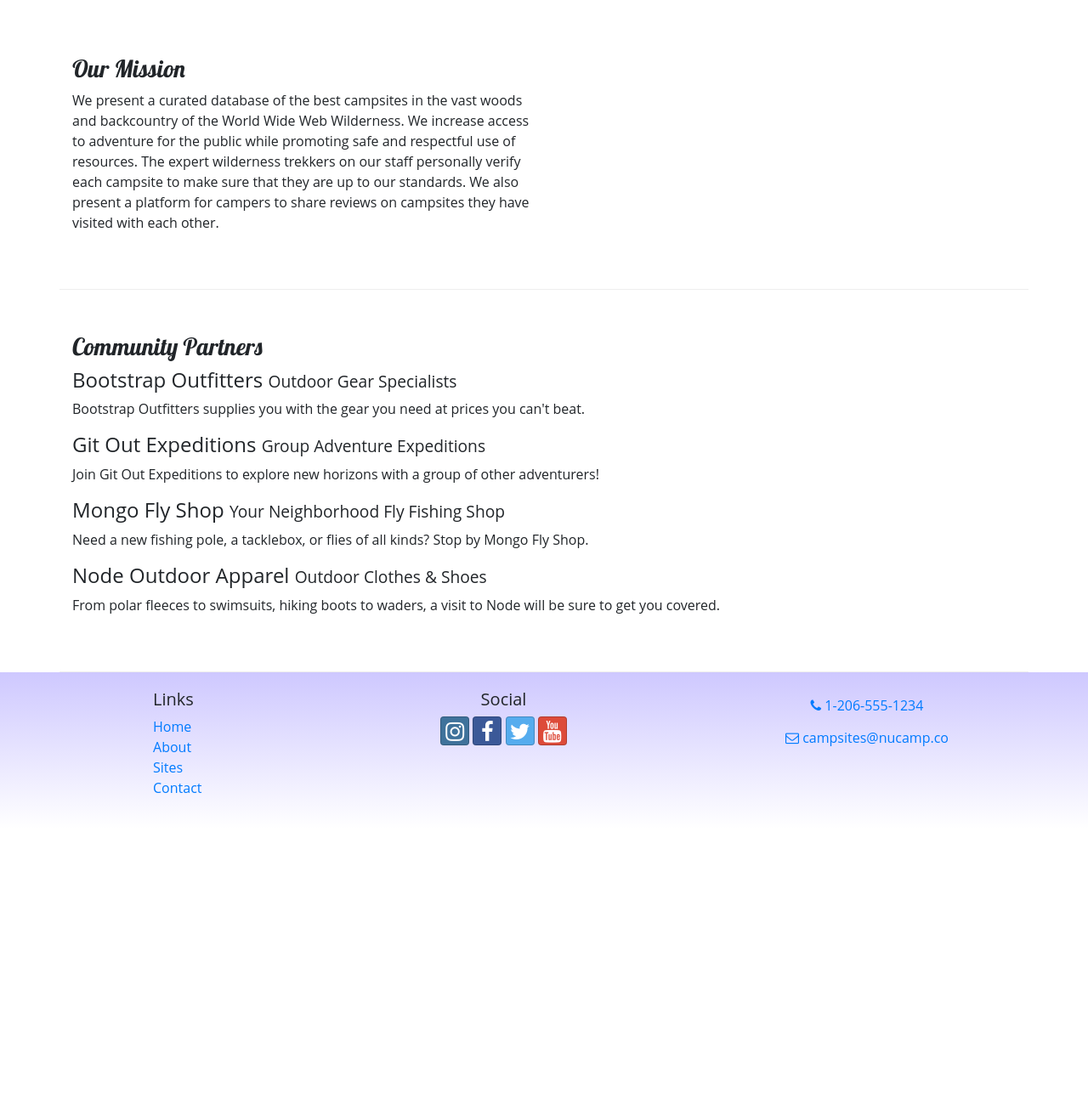
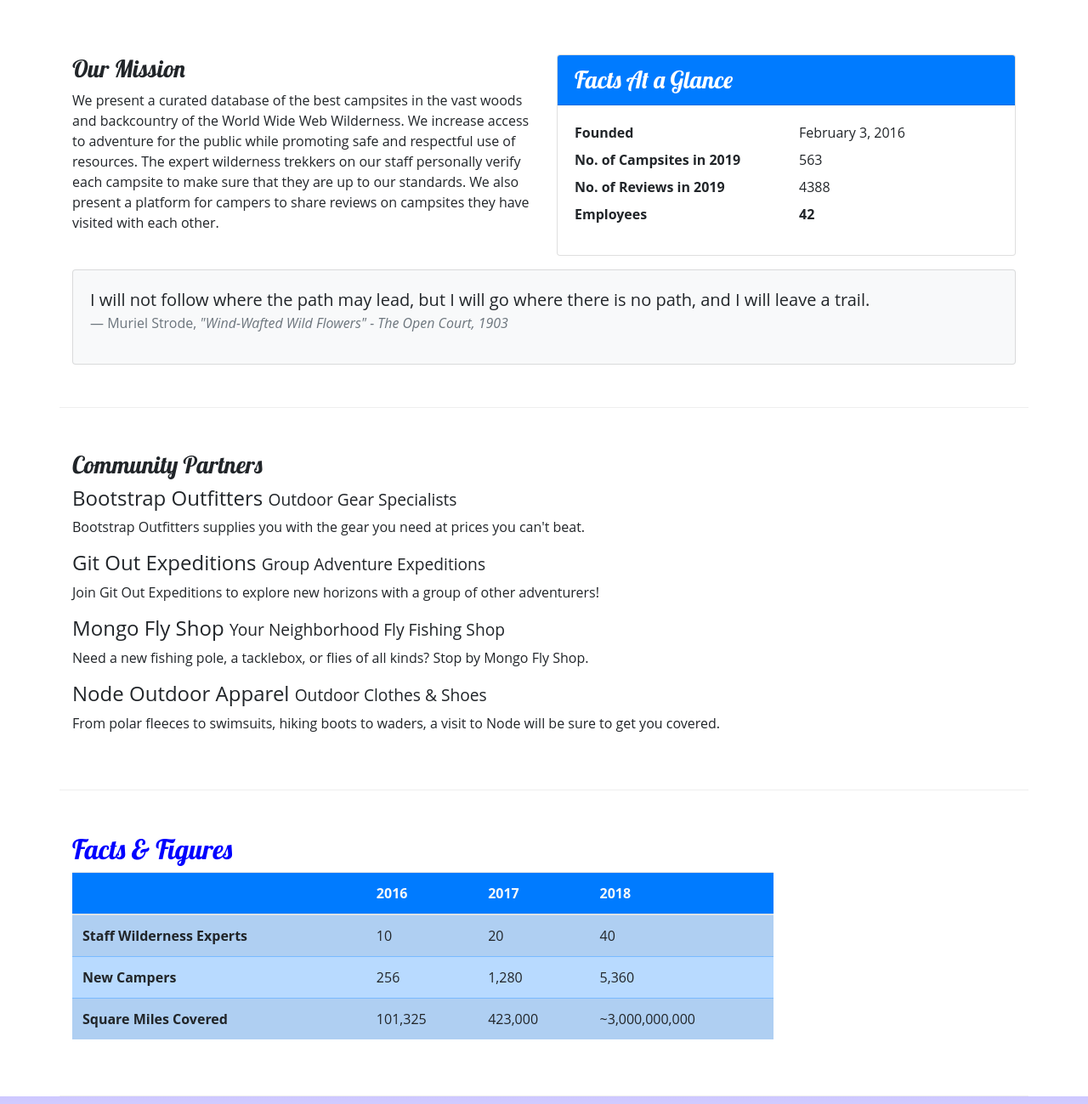
Before and after one commit to krisb09/nucampsite, a website: page aboutus.html in a window 1280 px wide. Shown: the part 341-1640 px from the top of the page at 85% size. Before the commit the page ends 1316 px from the top, so only its background shows below. Drawn offline with nearby package versions, Linux system fonts and the light colour scheme.

Commit message:
Tables and Cards

```diff
--- a/aboutus.html
+++ b/aboutus.html
@@ -79,10 +79,39 @@
 
         <div class="container">
             <div class="row row-content">
-                <div class="col col-sm-6">
+                <div class="col-sm-6">
                 <h3>Our Mission</h3>
                 <p>We present a curated database of the best campsites in the vast woods and backcountry of the World Wide Web Wilderness. We increase access to adventure for the public while promoting safe and respectful use of resources. The expert wilderness trekkers on our staff personally verify each campsite to make sure that they are up to our standards. We also present a platform for campers to share reviews on campsites they have visited with each other.</p>
                 </div>
+            <div class="col-sm-6">
+                <div class="card">
+                    <h3 class="card-header bg-primary text-white">Facts At a Glance</h3>
+                    <div class="card-body">
+                        <dl class="row">
+                            <dt class="col-6">Founded</dt>
+                            <dd class="col-6">February 3, 2016</dd>
+                            <dt class="col-6">No. of Campsites in 2019</dt>
+                            <dd class="col-6">563</dd>
+                            <dt class="col-6">No. of Reviews in 2019</dt>
+                            <dd class="col-6">4388</dd>
+                            <dt class="col-6">Employees</dt>
+                            <dt class="col-6">42</dt>
+                        </dl>
+                    </div>
+                </div>
+            </div>
+            <div class="col">
+                <div class="card bg-light mt-3">
+                    <blockquote class="blockquote card-body">
+                        <p class="mb-0">I will not follow where the path may lead, but I will go where there is no path, and I will leave a trail.</p>
+                        <footer class="blockquote-footer">Muriel Strode,
+                            <cite title="Source Title">"Wind-Wafted Wild Flowers" -
+                                The Open Court, 1903
+                            </cite>
+                        </footer>
+                    </blockquote>
+                </div>
+            </div>
             </div>
         </div>
 
@@ -100,10 +129,48 @@
                 <p class="d-none d-sm-block">From polar fleeces to swimsuits, hiking boots to waders, a visit to Node will be sure to get you covered.</p>
                 </div>
             </div>
+
+            <div class="row row-content">
+                <div class="col-sm-9">
+                    <h2>Facts &amp; Figures</h2>
+                    <div class="table-responsive">
+                           <table class="table table-striped">
+                            <thead>
+                                <tr class="bg-primary text-light">
+                                    <th></th>
+                                    <th>2016</th>
+                                    <th>2017</th>
+                                    <th>2018</th>
+                                </tr>
+                            </thead>
+                            <tbody class="table-primary">
+                                <tr>
+                                    <th>Staff Wilderness Experts</th>
+                                    <td>10</td>
+                                    <td>20</td>
+                                    <td>40</td>
+                                </tr>
+                                <tr>
+                                    <th>New Campers</th>
+                                    <td>256</td>
+                                    <td>1,280</td>
+                                    <td>5,360</td>
+                                </tr>
+                                <tr>
+                                    <th>Square Miles Covered</th>
+                                    <td>101,325</td>
+                                    <td>423,000</td>
+                                    <td>~3,000,000,000</td>
+                                </tr>
+                            </tbody>
+                        </table>
+                    </div>
+                </div>
+           </div>
         </div>
     </div>
 
-    <footer>
+    <footer class="site-footer">
         <div class="container">
             <div class="row">
                 <div class="col-4 col-sm-2 offset-1">
--- a/css/style.css
+++ b/css/style.css
@@ -14,7 +14,7 @@ header h2 {
     color: #cec8ff
 }
 
-footer {
+.site-footer {
     background: linear-gradient(#cec8ff, white);
     padding: 20px 0;
 }
```
Also changed, not shown: contactus.html (+1 -1 lines), index.html (+1 -1 lines).
